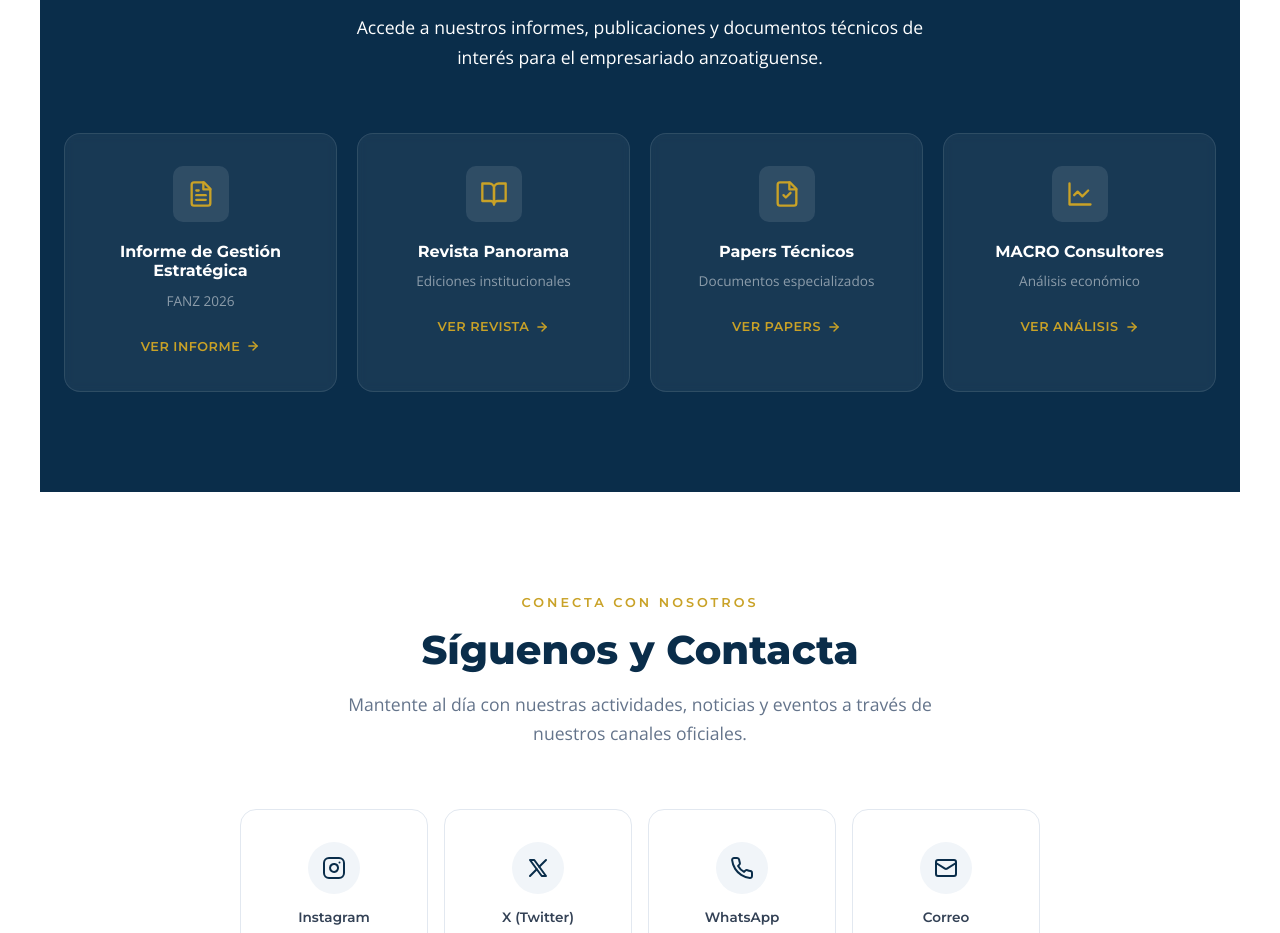
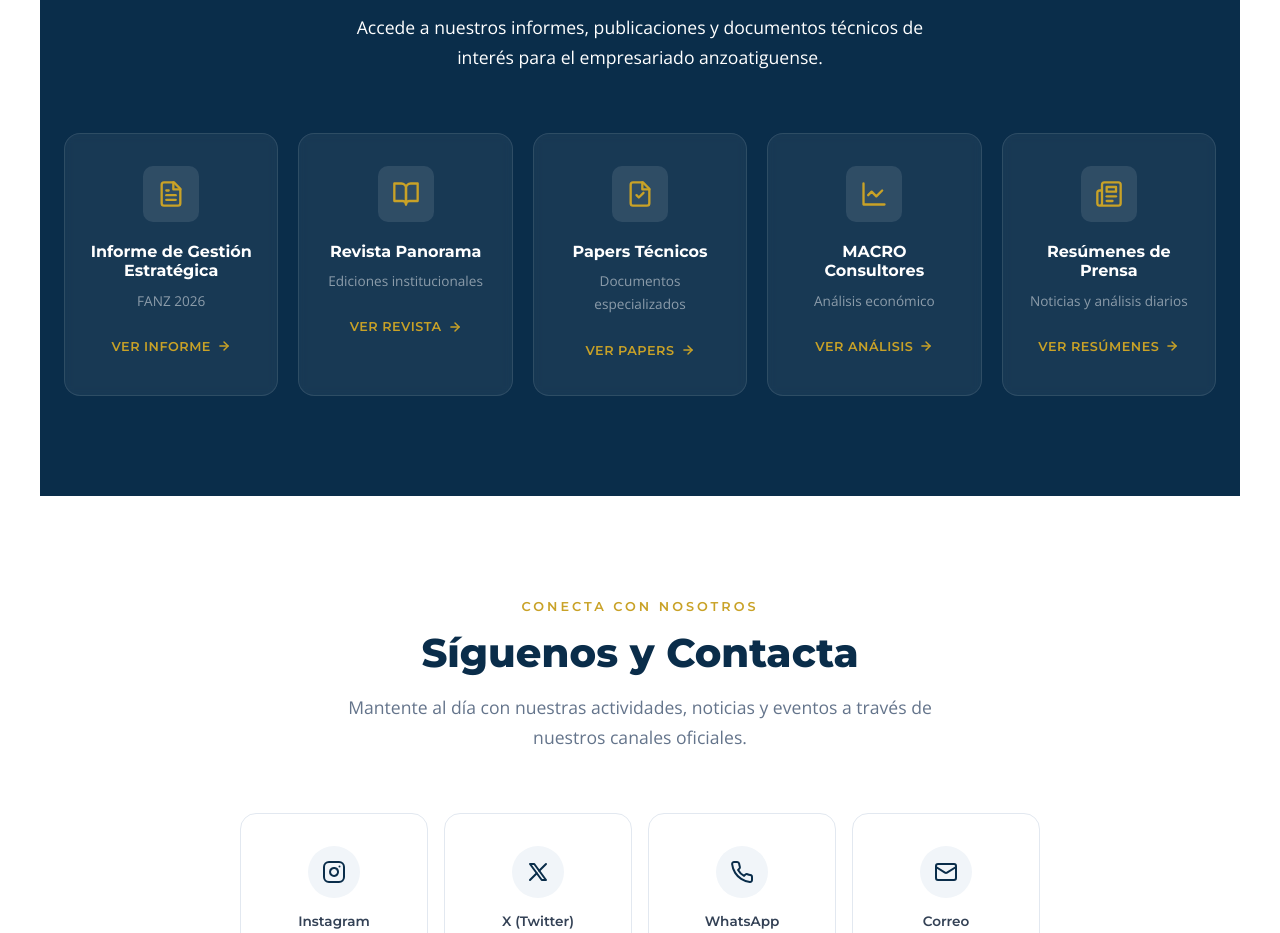
Before and after one commit to fedecamarasanz/fanz, a plain HTML site: page index.html in a window 1280 px wide. Shown: the part 3145-4078 px from the top of the page. Drawn offline with nearby package versions, Linux system fonts and the light colour scheme.

Commit message:
Update index.html

```diff
--- a/index.html
+++ b/index.html
@@ -515,7 +515,7 @@
 
         .recursos-grid {
             display: grid;
-            grid-template-columns: repeat(4, 1fr);
+            grid-template-columns: repeat(5, 1fr);
             gap: 20px;
         }
 
@@ -685,6 +685,12 @@
         }
 
         /* ===== RESPONSIVE ===== */
+        @media (max-width: 1200px) {
+            .recursos-grid {
+                grid-template-columns: repeat(3, 1fr);
+            }
+        }
+
         @media (max-width: 1024px) {
             .valores-grid {
                 grid-template-columns: repeat(2, 1fr);
@@ -926,6 +932,17 @@
                     <svg width="14" height="14" viewBox="0 0 24 24" fill="none" stroke="currentColor" stroke-width="2.5" stroke-linecap="round" stroke-linejoin="round"><path d="M5 12h14"/><path d="m12 5 7 7-7 7"/></svg>
                 </a>
             </div>
+            <div class="recurso-card fade-in">
+                <div class="recurso-icon">
+                    <svg viewBox="0 0 24 24" fill="none" stroke="currentColor" stroke-width="2" stroke-linecap="round" stroke-linejoin="round"><path d="M4 22h16a2 2 0 0 0 2-2V4a2 2 0 0 0-2-2H8a2 2 0 0 0-2 2v16a2 2 0 0 1-2 2Zm0 0a2 2 0 0 1-2-2v-9c0-1.1.9-2 2-2h2"/><path d="M18 14h-8"/><path d="M15 18h-5"/><path d="M10 6h8v4h-8V6Z"/></svg>
+                </div>
+                <h4>Resúmenes de Prensa</h4>
+                <p>Noticias y análisis diarios</p>
+                <a href="https://drive.google.com/drive/folders/1lRSf4hApClUs5z45I7nibT5_sjz6-ZuS?usp=sharing" target="_blank" class="recurso-link">
+                    Ver resúmenes
+                    <svg width="14" height="14" viewBox="0 0 24 24" fill="none" stroke="currentColor" stroke-width="2.5" stroke-linecap="round" stroke-linejoin="round"><path d="M5 12h14"/><path d="m12 5 7 7-7 7"/></svg>
+                </a>
+            </div>
         </div>
     </section>
 
```
